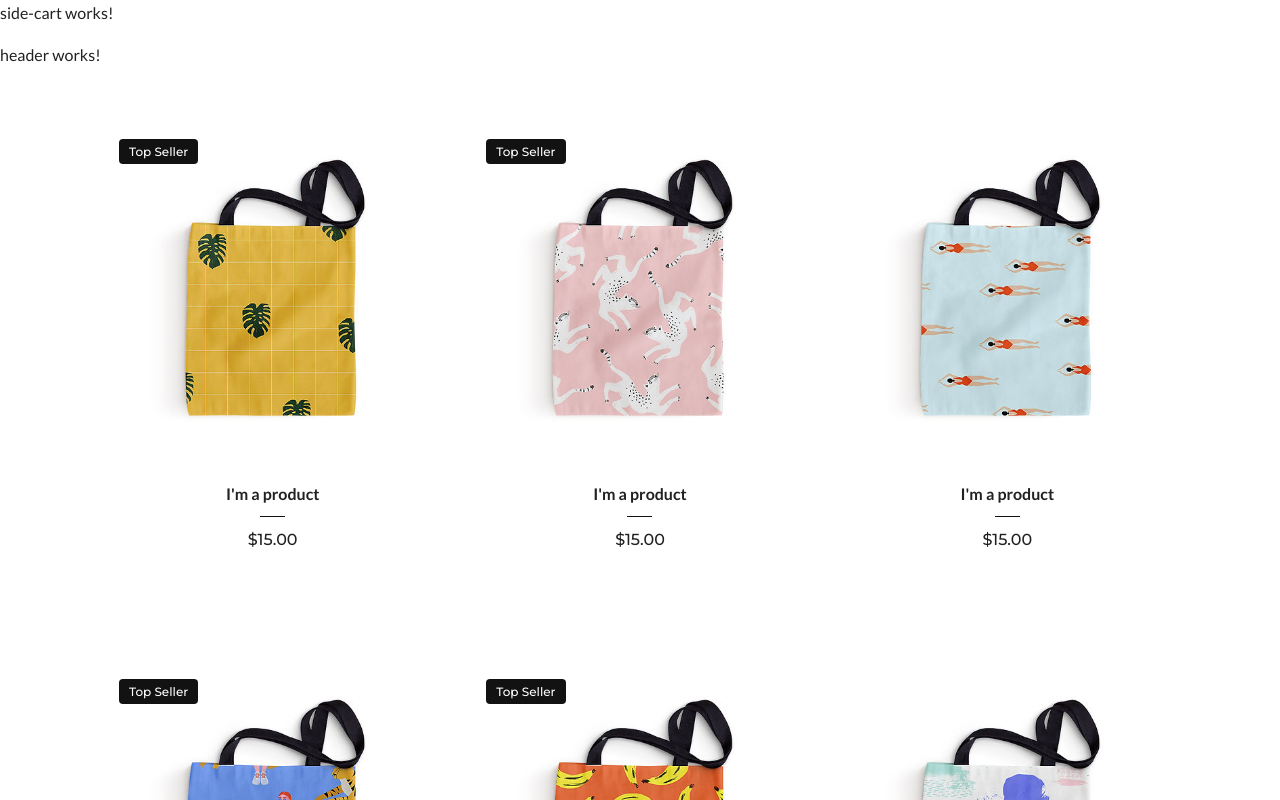
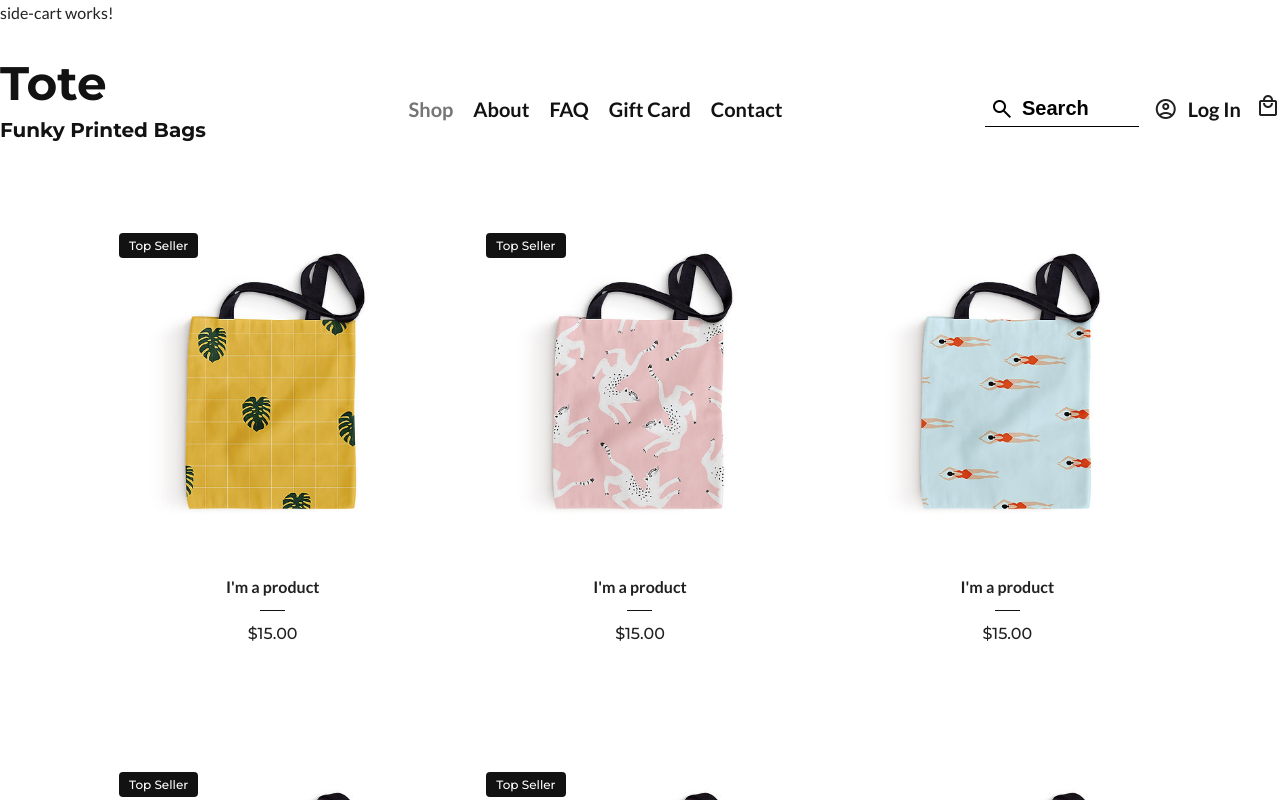
Before and after one commit to Ruska-N/Final-Project-BTU, an Angular app in the folder e-Commerce/: page / in a window 1280 px wide. Shown: the top 800 px of the page. Built offline with nearby package versions, Linux system fonts and the light colour scheme.

Commit message:
header features done

```diff
--- a/e-Commerce/src/app/app.routes.ts
+++ b/e-Commerce/src/app/app.routes.ts
@@ -2,7 +2,8 @@ import { Routes } from '@angular/router';
 import { ShopPageComponent } from './pages/shop-page/shop-page.component';
 import { ProductDetailsPageComponent } from './pages/product-details-page/product-details-page.component';
 import { GiftCardPageComponent } from './pages/gift-card-page/gift-card-page.component';
-import { ContactPageComponent } from './pages/contact-page/contact-page.component'; // Импортируйте компонент
+import { ContactPageComponent } from './pages/contact-page/contact-page.component';
+import { FaqPageComponent } from './pages/faq-page/faq-page.component';
 
 export const routes: Routes = [
   {
@@ -26,6 +27,11 @@ export const routes: Routes = [
     title: 'Contact Us',
   },
   {
+    path: 'faq',
+    component: FaqPageComponent,
+    title: 'FAQ',
+  },
+  {
     path: '**',
     redirectTo: '',
   },
--- a/e-Commerce/src/app/components/header/header.component.css
+++ b/e-Commerce/src/app/components/header/header.component.css
@@ -0,0 +1,118 @@
+.header {
+    display: flex;
+    justify-content: space-between;
+    align-items: center;
+    max-width: 1420px;
+    height: 135px;
+    margin: 0 auto;
+}
+.logo h1 {
+    margin-bottom: 5px;
+}
+.logo h2 {
+    font-size: 20px;
+    font-weight: 600;
+}
+
+nav ul {
+    display: flex;
+    justify-content: space-between;
+    align-items: center;
+    list-style: none;
+    gap: 20px;
+    font-size: 20px;
+}
+li.active a {
+      color: var(--color-text-light);
+    }
+
+.header-features {
+    display: flex;
+    justify-content: space-between;
+    align-items: center;
+    gap: 15px;
+}
+
+.user-log {
+    display: flex;
+    align-items: center;
+    gap: 10px;
+    font-size: 20px;
+}
+
+.search-btn {
+    border: none;
+    border-bottom: 1px solid black;
+    font-size: 20px;
+    display: flex;
+    align-items: center;
+    gap: 8px;
+    font-weight: 600;
+    padding: 5px 50px 5px 5px;
+    background-color: white;
+    cursor: pointer;
+}
+.search-btn:hover {
+    border: none;
+    color: #007bff;
+}
+
+
+.search-overlay {
+  position: fixed;
+  inset: 0;
+  background: rgba(255, 255, 255, 0.98);
+  display: flex;
+  justify-content: center;
+  align-items: flex-start;
+  padding-top: 30px;
+  z-index: 100;
+
+  .overlay-content {
+    width: 100%;
+    max-width: 1200px;
+    margin: 0 auto;
+  }
+.overlay-search-bar {
+    display: flex;
+    gap: 10px;
+    margin-bottom: 50px;
+}
+  input[type="text"] {
+    font-size: 20px;
+    padding: 8px;
+    border: 1px solid black;
+    width: 100%;
+  }
+  h2 {
+    font-size: 18px;
+  }
+  .product-cards {
+    display: grid;
+    grid-template-columns: repeat(4, 1fr);
+    gap: 10px;
+  }
+
+.close-btn {
+    border: none;
+    background-color: white;
+    cursor: pointer;
+    font-size: 18px;
+    font-weight: 600;
+}
+.close-btn:hover {
+    text-decoration: underline;
+}
+.show-all-btn {
+border: none;
+background-color: black;
+color: white;
+padding: 10px 20px;
+font-size: 16px;
+font-weight: 500;
+cursor: pointer;
+}
+.show-all-btn:hover {
+    text-decoration: underline;
+}
+}
--- a/e-Commerce/src/app/components/header/header.component.html
+++ b/e-Commerce/src/app/components/header/header.component.html
@@ -1 +1,70 @@
-<p>header works!</p>
+<div class="header">
+  <div class="logo">
+    <a href="index.html">
+      <h1>Tote</h1>
+    </a>
+    <a href="index.html">
+      <h2>Funky Printed Bags</h2>
+    </a>
+  </div>
+
+  <nav>
+    <ul>
+      <li routerLinkActive="active" [routerLinkActiveOptions]="{ exact: true }">
+        <a routerLink="/">Shop</a>
+      </li>
+      <li routerLinkActive="active" [routerLinkActiveOptions]="{ exact: true }">
+        <a href="">About</a>
+      </li>
+      <li routerLinkActive="active" [routerLinkActiveOptions]="{ exact: true }">
+        <a routerLink="faq">FAQ</a>
+      </li>
+      <li routerLinkActive="active" [routerLinkActiveOptions]="{ exact: true }">
+        <a routerLink="gift-card">Gift Card</a>
+      </li>
+      <li routerLinkActive="active" [routerLinkActiveOptions]="{ exact: true }">
+        <a routerLink="contact">Contact</a>
+      </li>
+    </ul>
+  </nav>
+
+  <div class="header-features">
+    <button class="search-btn" (click)="openOverlay()">
+      <span class="material-symbols-outlined">search</span>
+      <span>Search</span>
+    </button>
+
+    <div class="search-overlay" *ngIf="overlayOpen" (click)="closeOverlay()">
+      <div class="overlay-content" (click)="$event.stopPropagation()">
+        <div class="overlay-search-bar">
+          <input
+            type="text"
+            placeholder="Search"
+            [(ngModel)]="searchQuery"
+            (input)="filterProducts()"
+          />
+          <button class="close-btn" (click)="closeOverlay()">Close</button>
+        </div>
+
+        <h2>Trending Products</h2>
+        <div class="product-cards">
+          <app-product-card
+            *ngFor="let product of filteredProducts"
+            [product]="product"
+          ></app-product-card>
+        </div>
+
+        <button class="show-all-btn" (click)="goToSearchResults()">Show All Results</button>
+      </div>
+    </div>
+
+    <div class="user-log">
+      <span class="material-symbols-outlined"> account_circle </span>
+      <a href=""> Log In</a>
+    </div>
+
+    <div class="cart-icon">
+      <span class="material-symbols-outlined"> local_mall </span>
+    </div>
+  </div>
+</div>
--- a/e-Commerce/src/app/components/header/header.component.ts
+++ b/e-Commerce/src/app/components/header/header.component.ts
@@ -1,11 +1,55 @@
-import { Component } from '@angular/core';
+import { Component, OnInit } from '@angular/core';
+import { CommonModule } from '@angular/common';
+import { RouterLink, Router } from "@angular/router";
+import { RouterModule } from '@angular/router';
+import { FormsModule } from '@angular/forms';
+import { ProductCardComponent } from "../product-card/product-card.component";
+import { Product } from '../../interfaces/product.interface';
+import { ProductService } from '../../services/product.service';
 
 @Component({
   selector: 'app-header',
-  imports: [],
+  standalone: true,
+  imports: [CommonModule, FormsModule, RouterLink, RouterModule, ProductCardComponent],
   templateUrl: './header.component.html',
-  styleUrl: './header.component.css'
+  styleUrls: ['./header.component.css']
 })
-export class HeaderComponent {
 
+export class HeaderComponent implements OnInit {
+  overlayOpen = false;
+  searchQuery = '';
+  trendingProducts: Product[] = [];
+  filteredProducts: Product[] = [];
+
+  constructor(private productService: ProductService, private router: Router) {}
+
+  ngOnInit() {
+    this.loadTrendingProducts();
+  }
+
+  openOverlay() { this.overlayOpen = true; }
+  closeOverlay() { this.overlayOpen = false; }
+
+  loadTrendingProducts() {
+    this.productService.getTopSellers().subscribe((products: Product[]) => {
+      this.trendingProducts = products;
+      this.filteredProducts = products;
+    });
+  }
+
+  filterProducts() {
+    const query = this.searchQuery.toLowerCase().trim();
+    if (!query) {
+      this.filteredProducts = this.trendingProducts;
+      return;
+    }
+    this.filteredProducts = this.trendingProducts.filter(product =>
+      product.name.toLowerCase().includes(query)
+    );
+  }
+
+  goToSearchResults() {
+    this.router.navigate(['/search'], { queryParams: { q: this.searchQuery } });
+    this.closeOverlay();
+  }
 }
--- /dev/null
+++ b/e-Commerce/src/app/components/search-results/search-results.component.html
@@ -0,0 +1 @@
+<p>search-results works!</p>
--- a/e-Commerce/src/app/services/product.service.ts
+++ b/e-Commerce/src/app/services/product.service.ts
@@ -23,4 +23,20 @@ export class ProductService {
       map((products) => products.find((p) => p.id === id))
     );
   }
+
+
+  getTopSellers(): Observable<Product[]> {
+    return this.getProducts().pipe(
+      map(products => products.filter(p => p.isTopSeller))
+    );
+  }
+
+  searchProducts(query: string): Observable<Product[]> {
+    const lowerQuery = query.toLowerCase().trim();
+    return this.getProducts().pipe(
+      map(products =>
+        products.filter(p => p.name.toLowerCase().includes(lowerQuery))
+      )
+    );
+  }
 }
--- a/e-Commerce/src/index.html
+++ b/e-Commerce/src/index.html
@@ -6,6 +6,7 @@
   <base href="/">
   <meta name="viewport" content="width=device-width, initial-scale=1">
   <link rel="icon" type="image/x-icon" href="favicon.ico">
+  <link rel="stylesheet" href="https://fonts.googleapis.com/css2?family=Material+Symbols+Outlined:opsz,wght,FILL,GRAD@20..48,100..700,0..1,-50..200" />
 </head>
 <body>
   <app-root></app-root>
```
Also changed, not shown: e-Commerce/src/app/components/search-results/search-results.component.ts (added, +11 -0 lines), e-Commerce/src/app/components/search-results/search-results.component.css (added).
